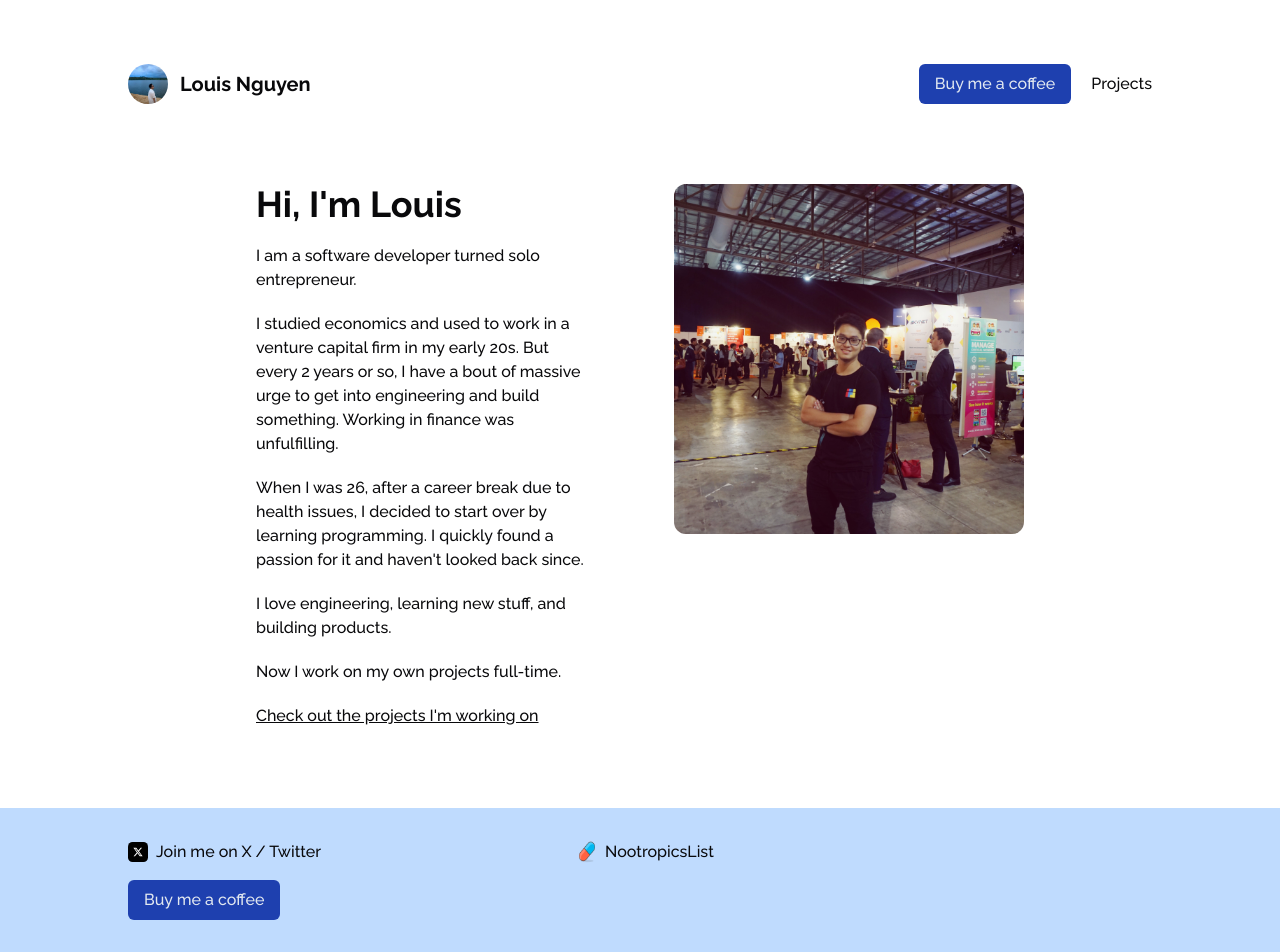
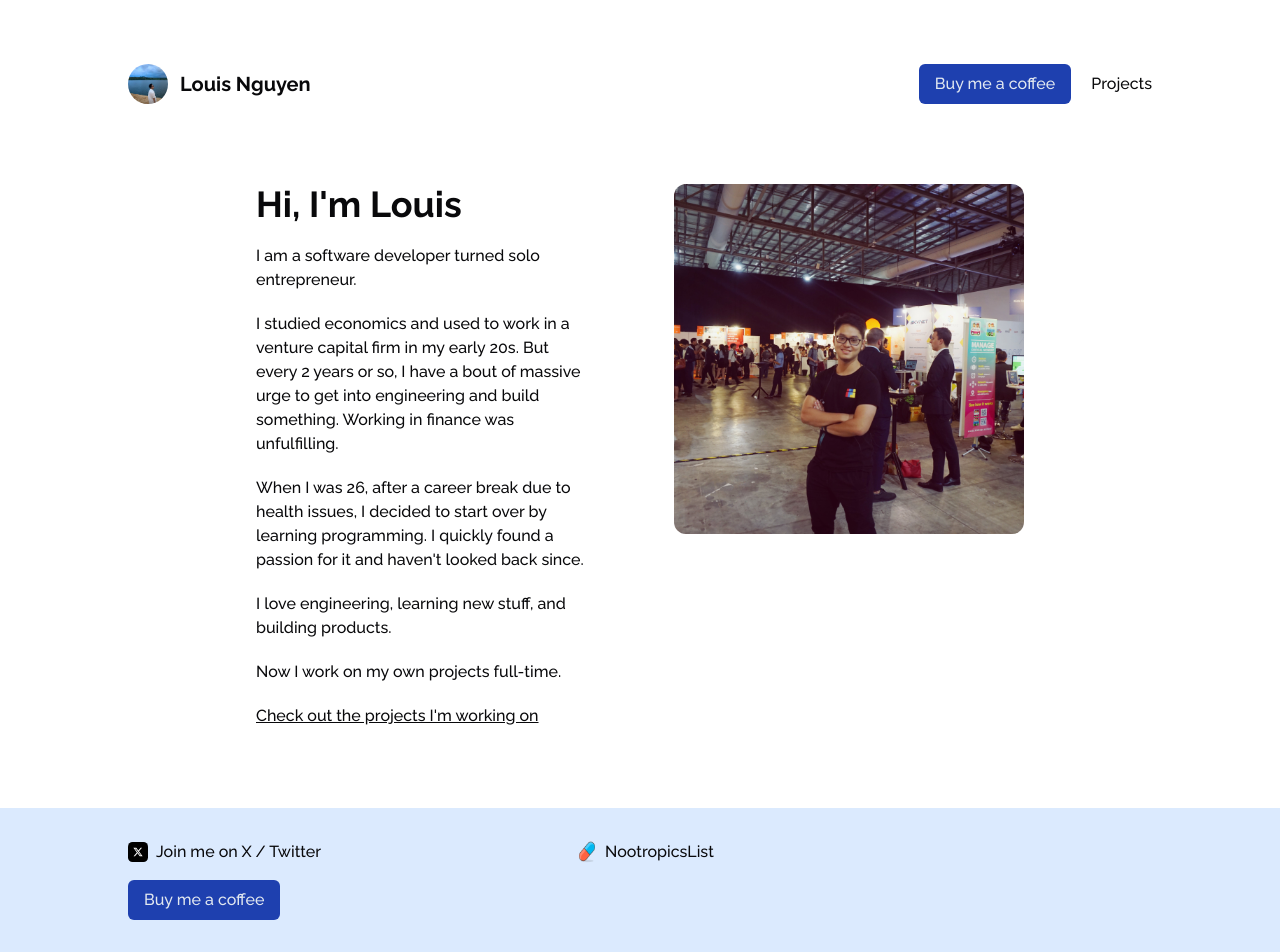
Before and after one commit to lng5143/louisnguyen-me, a Next.js app: page / in a window 1280 px wide. Built offline with nearby package versions, Linux system fonts and the light colour scheme.

Commit message:
update footer bg color

```diff
--- a/components/nav/footer.js
+++ b/components/nav/footer.js
@@ -2,7 +2,7 @@ import FooterLink from "./footer-link";
 
 export default function Footer() {
     return (
-        <div className="bg-blue-200 flex px-32 py-8 gap-64">
+        <div className="bg-blue-100 flex px-32 py-8 gap-64">
             <div className="flex flex-col gap-4">
                 <FooterLink iconSrc="/x-logo.svg" href="https://x.com/louis_lamnguyen" text="Join me on X / Twitter" />
                 <button className="bg-blue-800 text-slate-200 rounded-md py-2 px-4 w-fit"><a href="https://buymeacoffee.com/louisng" target="_blank" rel="noopener noreferrer">Buy me a coffee</a></button>
```
